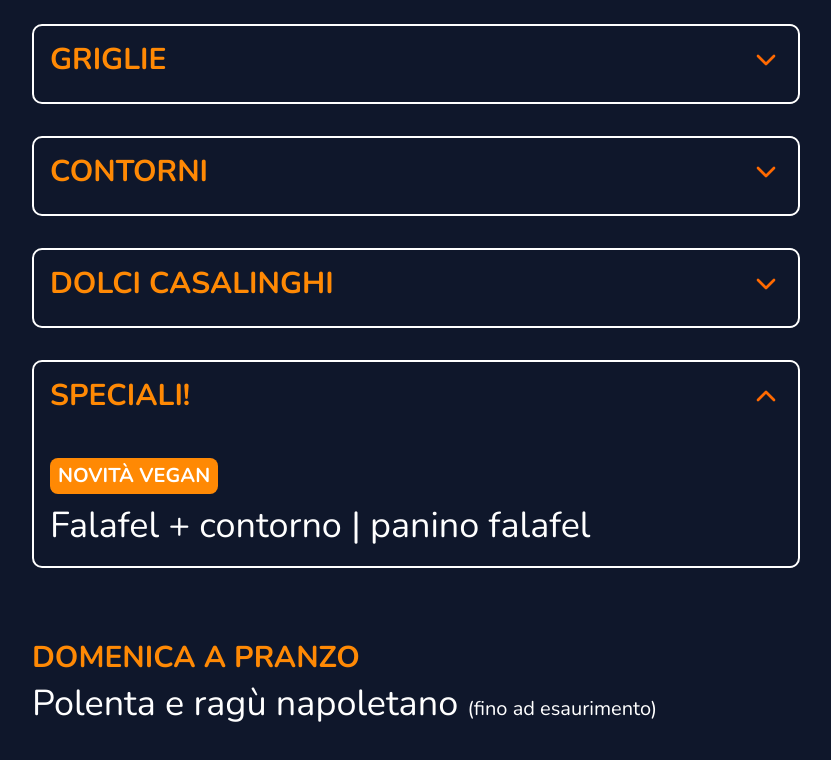
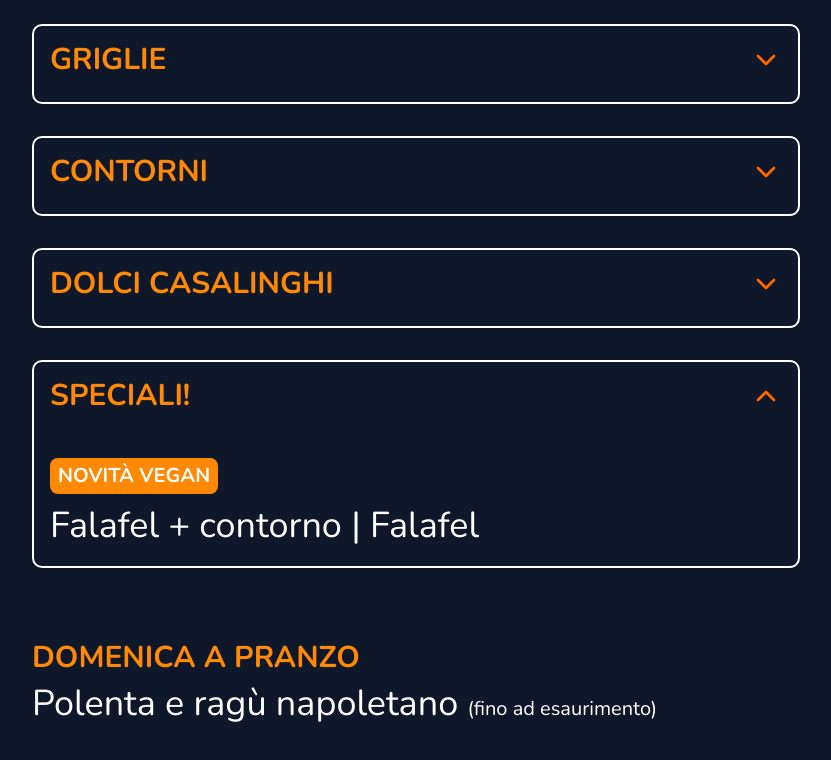
Before and after one commit to flavio-bernasconi/valmofestival, a Next.js app: page / in a window 1280 px wide. Both pictures are taken after a click on the element "SPECIALI!". Shown: the part 2216-2976 px from the top of the page, without its empty margins (224-1055 px from the left). Built offline with nearby package versions, Linux system fonts and the light colour scheme.

Commit message:
fix menu

```diff
--- a/src/app/page.js
+++ b/src/app/page.js
@@ -181,7 +181,7 @@ export default function Home() {
                       <span className="text-xl font-bold bg-orange-400 text-white px-2 py-1 rounded-md">
                         NOVITÀ VEGAN
                       </span>{" "}
-                      Falafel + contorno | panino falafel
+                      Falafel + contorno | Falafel
                     </li>
                   </ul>
                 </MenuAccordion>
```
